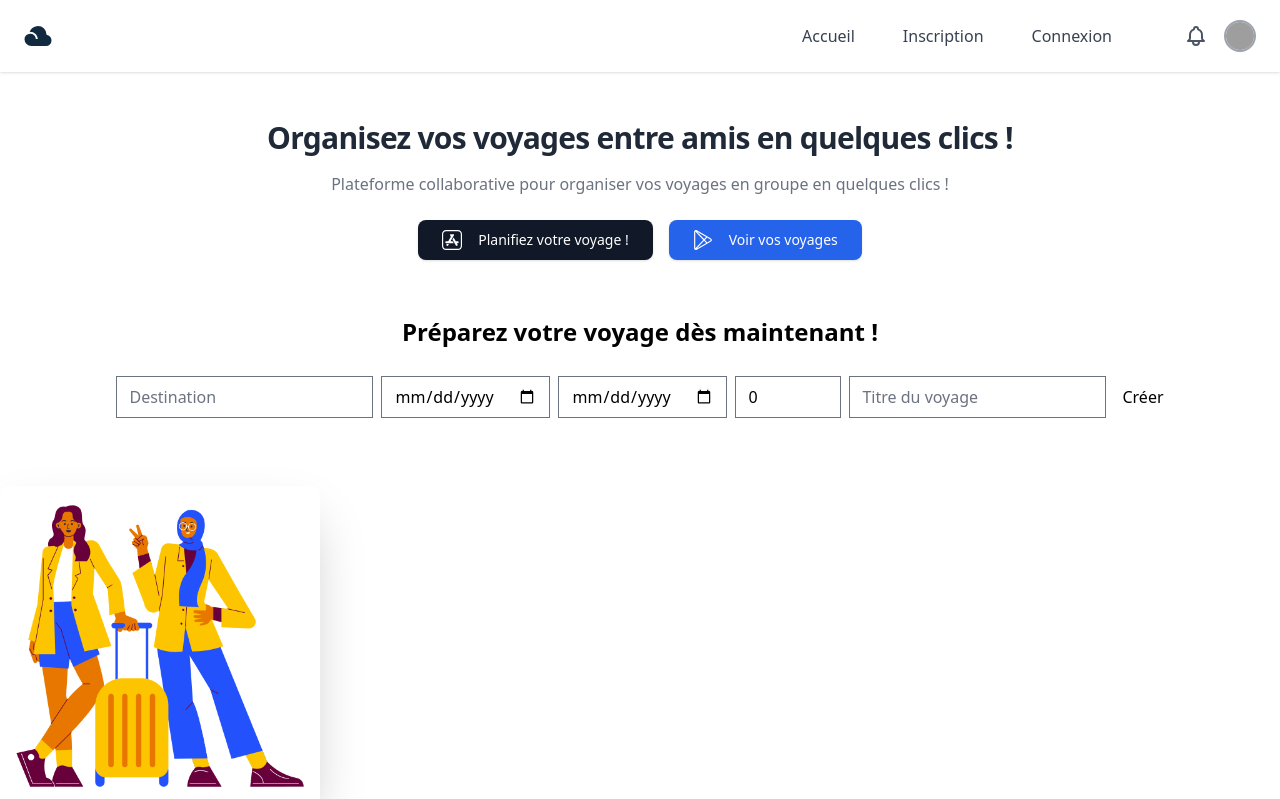
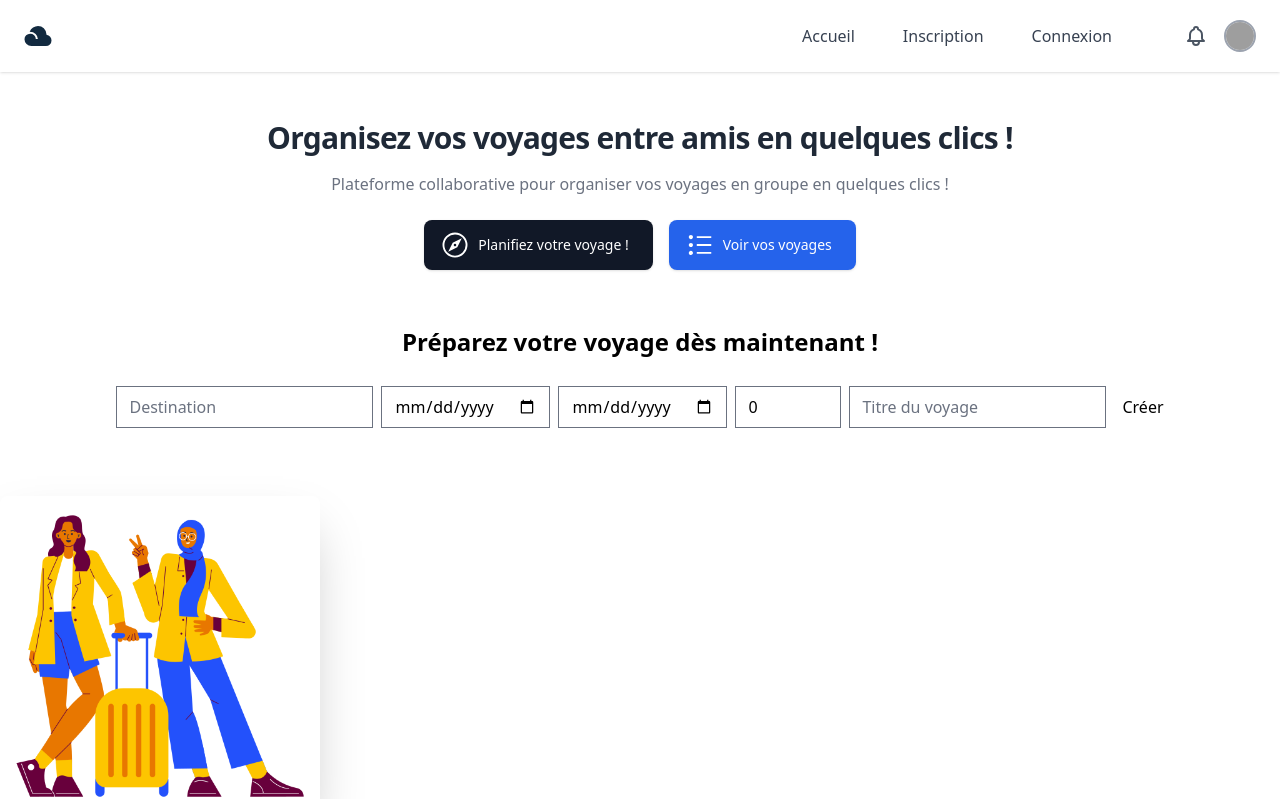
Before and after one commit to laurafeugene/site-voyage-front, a React (Vite) app: page / in a window 1280 px wide. Shown: the top 799 px of the page. Built offline with nearby package versions, Linux system fonts and the light colour scheme; grey boxes are pictures that could not be loaded.

Commit message:
:fix: change cta on homepage

```diff
--- a/src/components/App/Home/Banner/Banner.tsx
+++ b/src/components/App/Home/Banner/Banner.tsx
@@ -17,33 +17,13 @@ function Banner() {
             className="inline-flex items-center justify-center w-full px-4 py-2.5 overflow-hidden text-sm text-white transition-colors duration-300 bg-gray-900 rounded-lg shadow sm:w-auto sm:mx-2 hover:bg-gray-700 dark:bg-gray-800 dark:hover:bg-gray-700 focus:ring focus:ring-gray-300 focus:ring-opacity-80"
           >
             <svg
-              className="w-5 h-5 mx-2 fill-current"
-              xmlns:xlink="http://www.w3.org/1999/xlink"
-              x="0px"
-              y="0px"
-              viewBox="0 0 512 512"
-              xmlSpace="preserve"
+              xmlns="http://www.w3.org/2000/svg"
+              height="30"
+              viewBox="0 -960 960 960"
+              width="30"
+              fill="white"
             >
-              <g>
-                <g>
-                  <path d="M407,0H105C47.103,0,0,47.103,0,105v302c0,57.897,47.103,105,105,105h302c57.897,0,105-47.103,105-105V105C512,47.103,464.897,0,407,0z M482,407c0,41.355-33.645,75-75,75H105c-41.355,0-75-33.645-75-75V105c0-41.355,33.645-75,75-75h302c41.355,0,75,33.645,75,75V407z" />
-                </g>
-              </g>
-              <g>
-                <g>
-                  <path d="M305.646,123.531c-1.729-6.45-5.865-11.842-11.648-15.18c-11.936-6.892-27.256-2.789-34.15,9.151L256,124.166l-3.848-6.665c-6.893-11.937-22.212-16.042-34.15-9.151h-0.001c-11.938,6.893-16.042,22.212-9.15,34.151l18.281,31.664L159.678,291H110.5c-13.785,0-25,11.215-25,25c0,13.785,11.215,25,25,25h189.86l-28.868-50h-54.079l85.735-148.498C306.487,136.719,307.375,129.981,305.646,123.531z" />
-                </g>
-              </g>
-              <g>
-                <g>
-                  <path d="M401.5,291h-49.178l-55.907-96.834l-28.867,50l86.804,150.348c3.339,5.784,8.729,9.921,15.181,11.65c2.154,0.577,4.339,0.863,6.511,0.863c4.332,0,8.608-1.136,12.461-3.361c11.938-6.893,16.042-22.213,9.149-34.15L381.189,341H401.5c13.785,0,25-11.215,25-25C426.5,302.215,415.285,291,401.5,291z" />
-                </g>
-              </g>
-              <g>
-                <g>
-                  <path d="M119.264,361l-4.917,8.516c-6.892,11.938-2.787,27.258,9.151,34.15c3.927,2.267,8.219,3.345,12.458,3.344c8.646,0,17.067-4.484,21.693-12.495L176.999,361H119.264z" />
-                </g>
-              </g>
+              <path d="m263-263 290-143 143-290-290 143-143 290Zm217-177q-17 0-28.5-11.5T440-480q0-17 11.5-28.5T480-520q17 0 28.5 11.5T520-480q0 17-11.5 28.5T480-440Zm0 360q-82 0-155-31.5t-127.5-86Q143-252 111.5-325T80-480q0-83 31.5-156t86-127Q252-817 325-848.5T480-880q83 0 156 31.5T763-763q54 54 85.5 127T880-480q0 82-31.5 155T763-197.5q-54 54.5-127 86T480-80Zm0-60q142 0 241-99.5T820-480q0-142-99-241t-241-99q-141 0-240.5 99T140-480q0 141 99.5 240.5T480-140Zm0-340Z" />
             </svg>
 
             <span className="mx-2">Planifiez votre voyage !</span>
@@ -54,11 +34,13 @@ function Banner() {
             className="inline-flex items-center justify-center w-full px-4 py-2.5 mt-4 overflow-hidden text-sm text-white transition-colors duration-300 bg-blue-600 rounded-lg shadow sm:w-auto sm:mx-2 sm:mt-0 hover:bg-blue-500 focus:ring focus:ring-blue-300 focus:ring-opacity-80"
           >
             <svg
-              className="w-5 h-5 mx-2 fill-current"
-              viewBox="-28 0 512 512.00075"
               xmlns="http://www.w3.org/2000/svg"
+              height="30"
+              viewBox="0 -960 960 960"
+              width="30"
+              fill="white"
             >
-              <path d="m432.320312 215.121094-361.515624-208.722656c-14.777344-8.53125-32.421876-8.53125-47.203126 0-.121093.070312-.230468.148437-.351562.21875-.210938.125-.421875.253906-.628906.390624-14.175782 8.636719-22.621094 23.59375-22.621094 40.269532v417.445312c0 17.066406 8.824219 32.347656 23.601562 40.878906 7.390626 4.265626 15.496094 6.398438 23.601563 6.398438s16.214844-2.132812 23.601563-6.398438l361.519531-208.722656c14.777343-8.53125 23.601562-23.8125 23.601562-40.878906s-8.824219-32.347656-23.605469-40.878906zm-401.941406 253.152344c-.21875-1.097657-.351562-2.273438-.351562-3.550782v-417.445312c0-2.246094.378906-4.203125.984375-5.90625l204.324219 213.121094zm43.824219-425.242188 234.21875 135.226562-52.285156 54.539063zm-6.480469 429.679688 188.410156-196.527344 54.152344 56.484375zm349.585938-201.835938-80.25 46.332031-60.125-62.714843 58.261718-60.773438 82.113282 47.40625c7.75 4.476562 8.589844 11.894531 8.589844 14.875s-.839844 10.398438-8.589844 14.875zm0 0" />
+              <path d="M377-198v-60h463v60H377Zm0-252v-60h463v60H377Zm0-253v-60h463v60H377ZM189-161q-28.05 0-48.025-19Q121-199 121-227.5t19.5-48q19.5-19.5 48-19.5t47.5 19.975Q255-255.05 255-227q0 27.225-19.387 46.613Q216.225-161 189-161Zm0-252q-28.05 0-48.025-19.681Q121-452.362 121-480t19.975-47.319Q160.95-547 189-547q27.225 0 46.613 19.681Q255-507.638 255-480t-19.387 47.319Q216.225-413 189-413Zm-1-253q-27.637 0-47.319-19.681Q121-705.362 121-733t19.681-47.319Q160.363-800 188-800q27.637 0 47.319 19.681Q255-760.638 255-733t-19.681 47.319Q215.637-666 188-666Z" />
             </svg>
 
             <span className="mx-2">Voir vos voyages</span>
--- a/src/components/App/Home/Banner/__Banner.tsx
+++ /dev/null
@@ -1,39 +0,0 @@
-function Banner() {
-  return (
-    <section className="bg-gradient-to-r from-blue-zodiac-950 to-blue-zodiac-300">
-      <div className="mx-auto max-w-screen-xl px-4 py-32 lg:flex lg:h-screen lg:items-center">
-        <div className="mx-auto max-w-xl text-center">
-          <h1 className="text-3xl font-extrabold sm:text-5xl">
-            Envie de vacances ?
-            <strong className="font-extrabold text-bittersweet sm:block">
-              Organisez vos voyages !
-            </strong>
-          </h1>
-
-          <p className="mt-4 sm:text-xl/relaxed">
-            Plateforme collaborative pour organiser vos voyages en groupe en
-            quelques clics !
-          </p>
-
-          <div className="mt-8 flex flex-wrap justify-center gap-4">
-            <a
-              className="block w-full rounded-sm bg-bittersweet px-12 py-3 text-sm font-medium text-white shadow hover:bg-bittersweet-500 focus:outline-none focus:ring active:bg-bittersweet-500 sm:w-auto"
-              href="/get-started"
-            >
-              C'est parti !
-            </a>
-
-            <a
-              className="block w-full rounded-sm px-12 py-3 border-2 border-bittersweet text-sm font-medium text-bittersweet shadow hover:text-bittersweet-500 focus:outline-none focus:ring active:text-bittersweet-500 sm:w-auto"
-              href="/about"
-            >
-              En savoir plus
-            </a>
-          </div>
-        </div>
-      </div>
-    </section>
-  );
-}
-
-export default Banner;
```
